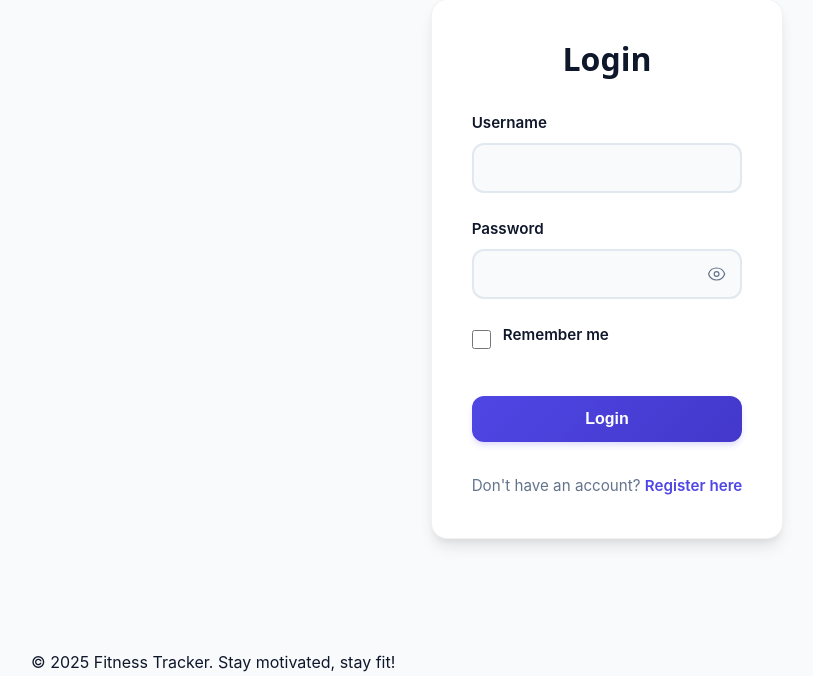
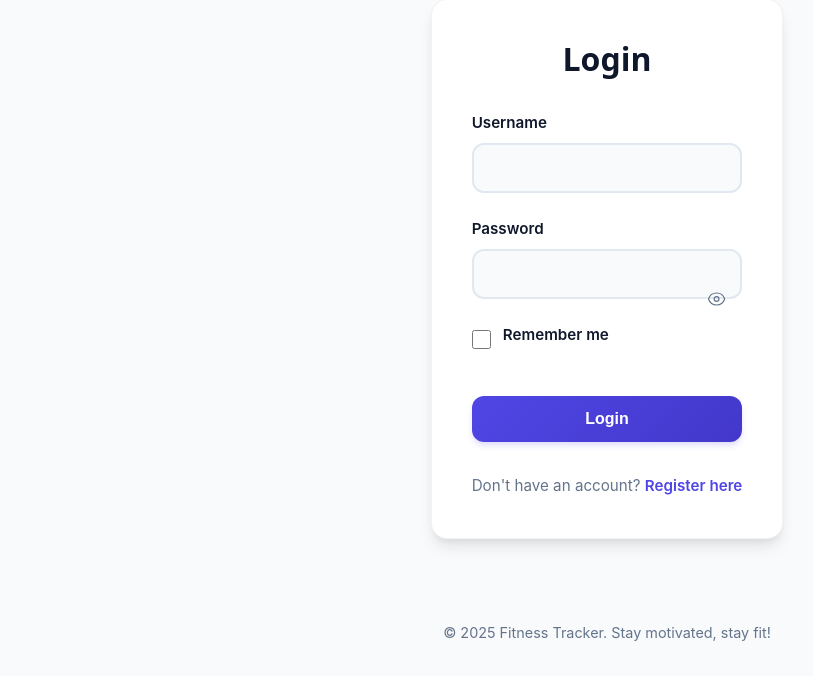
Before and after one commit to Sarthak200419/fitness-tracker, a Flask app: a page that uses frontend/templates/base.html in a window 1280 px wide. Shown: the part 124-800 px from the top of the page, without its empty margins (33-846 px from the left). Run offline with Flask 3, Linux system fonts and the light colour scheme.

Commit message:
undo footer

```diff
--- a/frontend/static/css/style.css
+++ b/frontend/static/css/style.css
@@ -488,7 +488,6 @@ main {
 .password-toggle {
     position: absolute;
     right: 12px;
-    top: 50%;
     transform: translateY(-50%);
     background: none;
     border: none;
@@ -544,3 +543,11 @@ main {
     color: var(--primary-hover);
     text-decoration: underline;
 }
+
+/* Footer */
+.footer {
+    padding: 2rem;
+    text-align: center;
+    color: var(--text-muted);
+    font-size: 0.9rem;
+}
```
